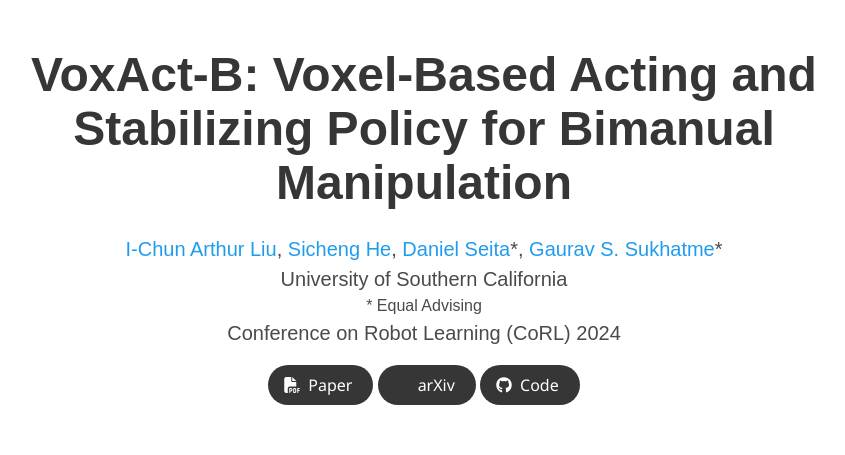
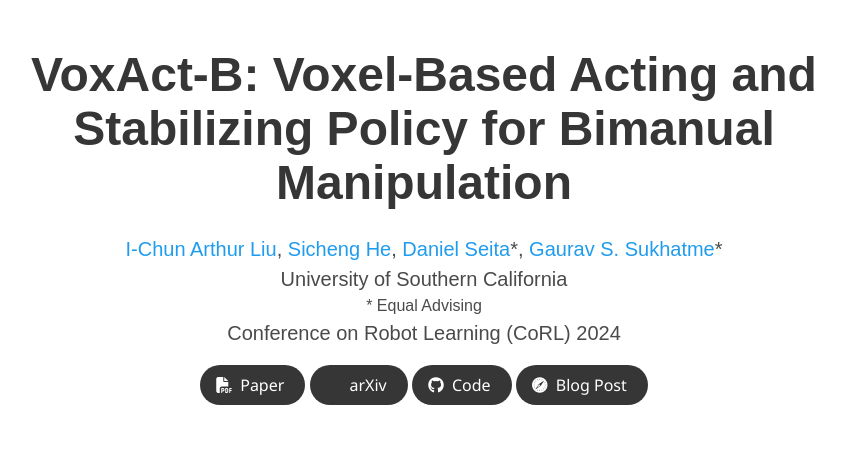
Before and after one commit to VoxAct-B/VoxAct-B.github.io, a plain HTML site: page docs/index.html in a window 1280 px wide. Shown: the top 455 px of the page, without its empty margins (216-1061 px from the left). Drawn offline with nearby package versions, Linux system fonts and the light colour scheme; some icons are missing; a web font is replaced by a local one.

Commit message:
Add blog post link

```diff
--- a/docs/index.html
+++ b/docs/index.html
@@ -75,6 +75,15 @@
                       <i class="fab fa-github"></i>
                     </span>
                     <span>Code</span>
+                  </a>
+                </span>
+
+                <span class="link-block">
+                  <a href="https://rasc.usc.edu/blog/voxact-b/" class="external-link button is-normal is-rounded is-dark">
+                    <span class="icon">
+                      <i class="fab fa-safari"></i>
+                    </span>
+                    <span>Blog Post</span>
                   </a>
                 </span>
 
```
